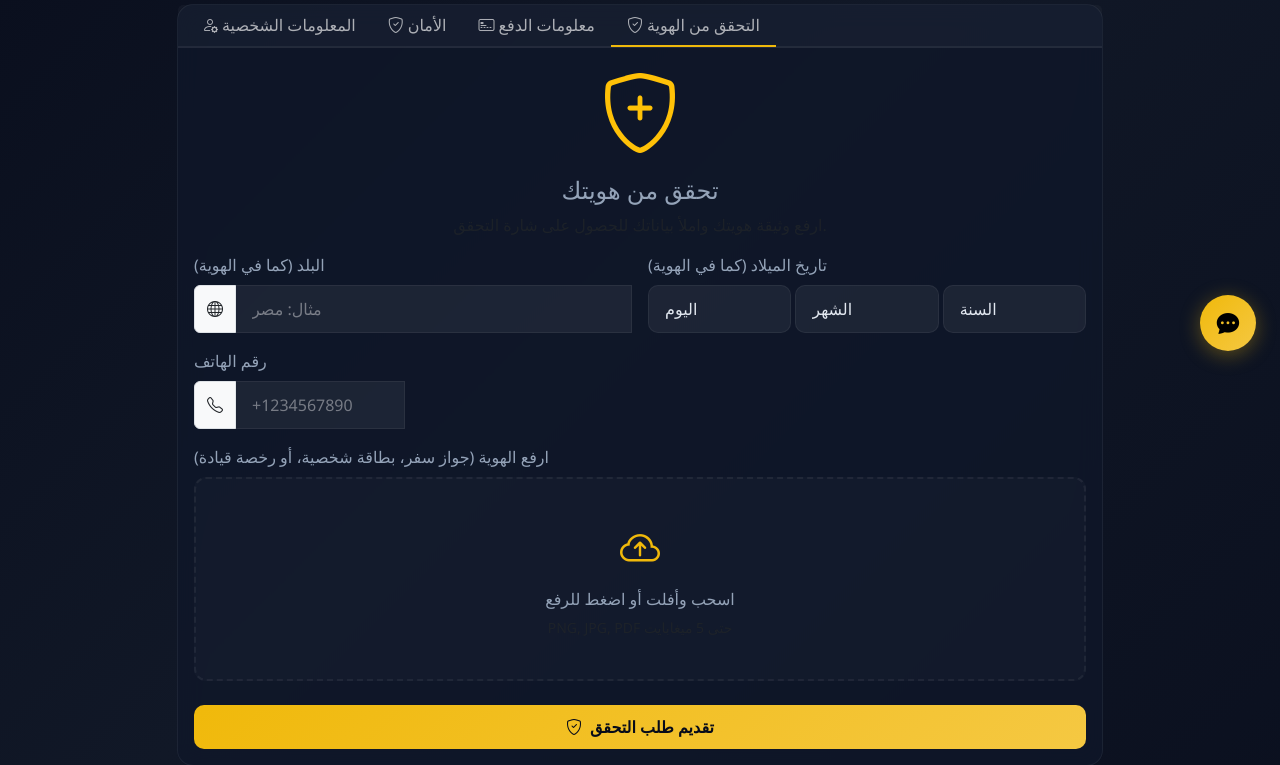
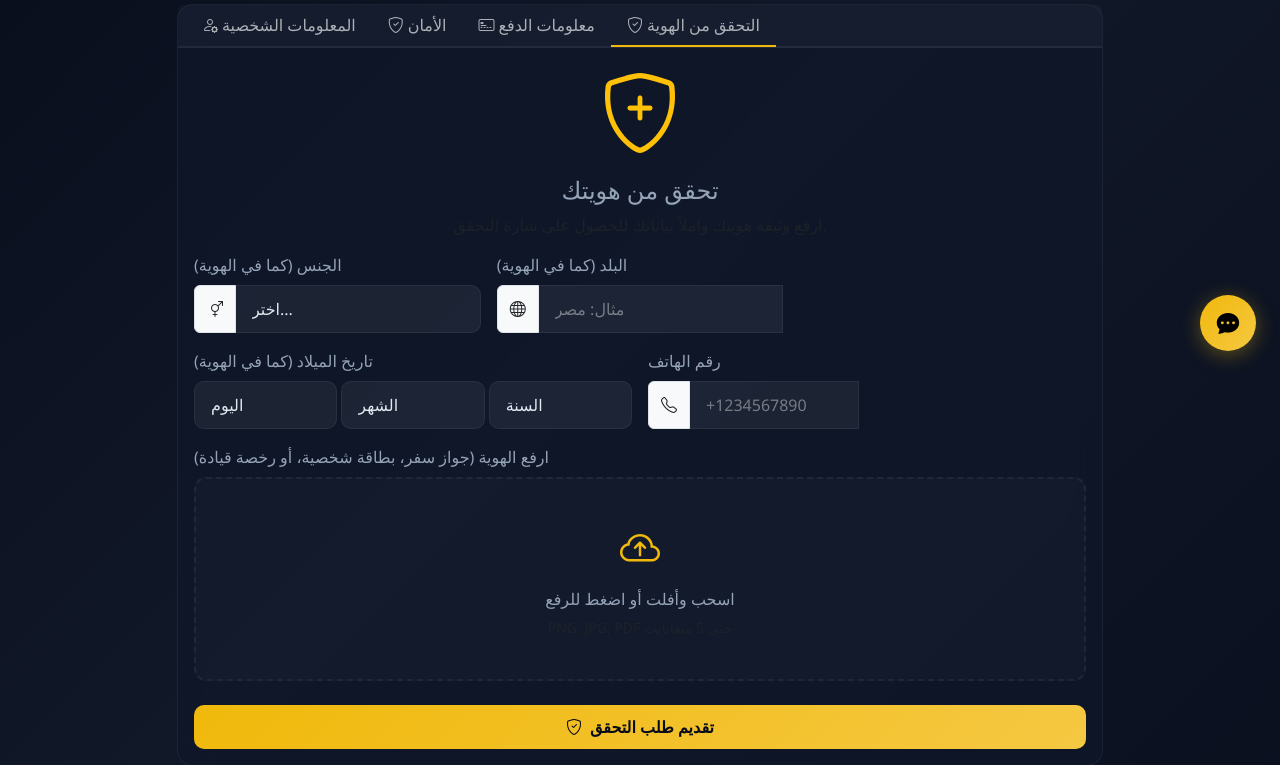
Before and after one commit to txglobalpro/eloninvest1, a Flask app: page /user/profile in a window 1280 px wide, after a click on "التحقق من الهوية". Shown: the part 425-1190 px from the top of the page. Run offline with Flask 3, Linux system fonts and the light colour scheme; a user stored in the database is signed in.

Commit message:
feat: add gender field to KYC (Male/Female)

```diff
--- a/core/models.py
+++ b/core/models.py
@@ -30,6 +30,7 @@ class User(UserMixin, db.Model):
     payment_method = db.Column(db.Text, default='')
     kyc_status = db.Column(db.String(20), default='none')
     kyc_country = db.Column(db.String(100), default='')
+    kyc_gender = db.Column(db.String(10), default='')
     kyc_dob = db.Column(db.String(10), default='')
     kyc_age = db.Column(db.Integer, nullable=True)
     kyc_phone = db.Column(db.String(30), default='')
--- a/modules/user/routes.py
+++ b/modules/user/routes.py
@@ -49,11 +49,12 @@ def submit_kyc():
         flash('KYC already verified' if current_user.lang == 'en' else 'التحقق موثق بالفعل', 'info')
         return redirect(url_for('user.profile'))
     country = request.form.get('kyc_country', '').strip()
+    gender = request.form.get('kyc_gender', '').strip()
     dob_day = request.form.get('kyc_dob_day', '').strip()
     dob_month = request.form.get('kyc_dob_month', '').strip()
     dob_year = request.form.get('kyc_dob_year', '').strip()
     phone = request.form.get('kyc_phone', '').strip()
-    if not country or not dob_day or not dob_month or not dob_year or not phone:
+    if not country or not gender or not dob_day or not dob_month or not dob_year or not phone:
         flash('Please fill in all fields' if current_user.lang == 'en' else 'يرجى تعبئة جميع الحقول', 'danger')
         return redirect(url_for('user.profile'))
     try:
@@ -84,6 +85,7 @@ def submit_kyc():
     file.save(filepath)
     current_user.kyc_status = 'pending'
     current_user.kyc_country = country
+    current_user.kyc_gender = gender
     current_user.kyc_dob = dob_str
     current_user.kyc_age = age
     current_user.kyc_phone = phone
--- a/templates/admin/kyc_review.html
+++ b/templates/admin/kyc_review.html
@@ -64,6 +64,10 @@
                                     <span>{{ u.email }}</span>
                                 </div>
                                 <div class="mb-2 d-flex justify-content-between">
+                                    <small class="text-muted">{{ 'Gender' if lang == 'en' else 'الجنس' }}</small>
+                                    <span>{{ u.kyc_gender or '-' }}</span>
+                                </div>
+                                <div class="mb-2 d-flex justify-content-between">
                                     <small class="text-muted">{{ 'Country' if lang == 'en' else 'البلد' }}</small>
                                     <span>{{ u.kyc_country or '-' }}</span>
                                 </div>
--- a/templates/admin/user_detail.html
+++ b/templates/admin/user_detail.html
@@ -109,7 +109,11 @@
     <div class="card-header"><i class="bi bi-shield-check me-2"></i>{{ 'KYC Verification' if lang == 'en' else 'التحقق من الهوية' }}</div>
     <div class="card-body">
         <div class="row g-3">
-            <div class="col-md-3">
+            <div class="col-md-2">
+                <small class="text-muted d-block">{{ 'Gender' if lang == 'en' else 'الجنس' }}</small>
+                <strong>{{ user.kyc_gender or '-' }}</strong>
+            </div>
+            <div class="col-md-2">
                 <small class="text-muted d-block">{{ 'Country (as shown on ID)' if lang == 'en' else 'البلد (كما في الهوية)' }}</small>
                 <strong>{{ user.kyc_country or '-' }}</strong>
             </div>
--- a/templates/admin/users.html
+++ b/templates/admin/users.html
@@ -127,6 +127,10 @@
                                     <strong id="kycDocEmail"></strong>
                                 </div>
                                 <div class="mb-2">
+                                    <small class="text-muted d-block">{{ 'Gender' if lang == 'en' else 'الجنس' }}</small>
+                                    <strong id="kycDocGender"></strong>
+                                </div>
+                                <div class="mb-2">
                                     <small class="text-muted d-block">{{ 'Country' if lang == 'en' else 'البلد' }}</small>
                                     <strong id="kycDocCountry"></strong>
                                 </div>
@@ -169,6 +173,7 @@
 <div id="kycData{{ u.id }}"
     data-username="{{ u.username }}"
     data-email="{{ u.email }}"
+    data-gender="{{ u.kyc_gender }}"
     data-country="{{ u.kyc_country }}"
     data-dob="{{ u.kyc_dob }}"
     data-age="{{ u.kyc_age }}"
@@ -193,6 +198,7 @@ function showKycDoc(userId) {
     var d = el.dataset;
     document.getElementById('kycDocUser').textContent = d.username;
     document.getElementById('kycDocEmail').textContent = d.email;
+    document.getElementById('kycDocGender').textContent = d.gender || '-';
     document.getElementById('kycDocCountry').textContent = d.country || '-';
     document.getElementById('kycDocDob').textContent = (d.dob || '-') + (d.age ? ' (' + d.age + ' {{ 'yrs' if lang == 'en' else 'سنة' }})' : '');
     document.getElementById('kycDocPhone').textContent = d.phone || '-';
--- a/templates/user/kyc_form.html
+++ b/templates/user/kyc_form.html
@@ -5,7 +5,18 @@
 </div>
 <form method="POST" action="{{ url_for('user.submit_kyc') }}" enctype="multipart/form-data" class="kyc-form">
     <div class="row g-3">
-        <div class="col-md-6">
+        <div class="col-md-4">
+            <label class="form-label">{{ 'Gender (as shown on ID)' if lang == 'en' else 'الجنس (كما في الهوية)' }}</label>
+            <div class="input-group">
+                <span class="input-group-text"><i class="bi bi-gender-ambiguous"></i></span>
+                <select name="kyc_gender" class="form-select" required>
+                    <option value="">{{ 'Select...' if lang == 'en' else 'اختر...' }}</option>
+                    <option value="Male">{{ 'Male' if lang == 'en' else 'ذكر' }}</option>
+                    <option value="Female">{{ 'Female' if lang == 'en' else 'أنثى' }}</option>
+                </select>
+            </div>
+        </div>
+        <div class="col-md-4">
             <label class="form-label">{{ 'Country (as shown on ID)' if lang == 'en' else 'البلد (كما في الهوية)' }}</label>
             <div class="input-group">
                 <span class="input-group-text"><i class="bi bi-globe"></i></span>
--- a/templates/user/profile.html
+++ b/templates/user/profile.html
@@ -248,6 +248,7 @@
                             <h4 class="text-success">{{ 'Identity Verified' if lang == 'en' else 'تم التحقق من الهوية' }}</h4>
                             <p class="text-muted">{{ 'Your identity has been verified successfully.' if lang == 'en' else 'تم التحقق من هويتك بنجاح.' }}</p>
                             <div class="d-flex justify-content-center gap-4 mt-3">
+                                <div><small class="text-muted d-block">{{ 'Gender' if lang == 'en' else 'الجنس' }}</small><strong>{{ current_user.kyc_gender }}</strong></div>
                                 <div><small class="text-muted d-block">{{ 'Country' if lang == 'en' else 'البلد' }}</small><strong>{{ current_user.kyc_country }}</strong></div>
                                 <div><small class="text-muted d-block">{{ 'Date of Birth' if lang == 'en' else 'تاريخ الميلاد' }}</small><strong>{{ current_user.kyc_dob }}</strong></div>
                                 <div><small class="text-muted d-block">{{ 'Phone' if lang == 'en' else 'الهاتف' }}</small><strong>{{ current_user.kyc_phone }}</strong></div>
```
